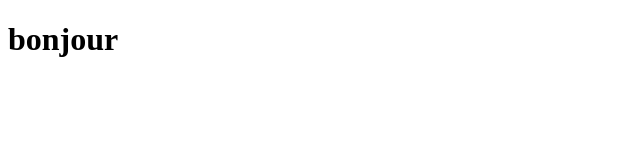
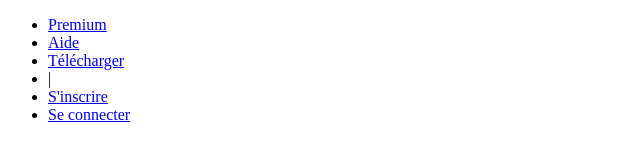
Before and after one commit to djovaking/Floor-100, a plain HTML site: page public/index.html in a window 1280 px wide. Shown: the whole page, without its empty margins (0-640 px from the left). Drawn offline with Linux system fonts and the light colour scheme.

Commit message:
ajout d'une navbar

```diff
--- a/public/index.html
+++ b/public/index.html
@@ -1,12 +1,26 @@
 <!DOCTYPE html>
 <html lang="en">
+
 <head>
   <meta charset="UTF-8" />
   <meta http-equiv="X-UA-Compatible" content="IE=edge" />
   <meta name="viewport" content="width=device-width, initial-scale=1.0" />
   <title>floor-100</title>
 </head>
+
 <body>
-    <header><h1>bonjour</h1></header>
+  <header>
+    <nav>
+      <ul>
+        <li><a href="#">Premium</a></li>
+        <li><a href="#">Aide</a></li>
+        <li><a href="#">Télécharger</a></li>
+        <li><a>|</a></li>
+        <li><a href="#">S'inscrire</a></li>
+        <li><a href="#">Se connecter</a></li>
+      </ul>
+    </nav>
+  </header>
 </body>
+
 </html>
```
Lines whose indentation alone changed are shown as unchanged.
